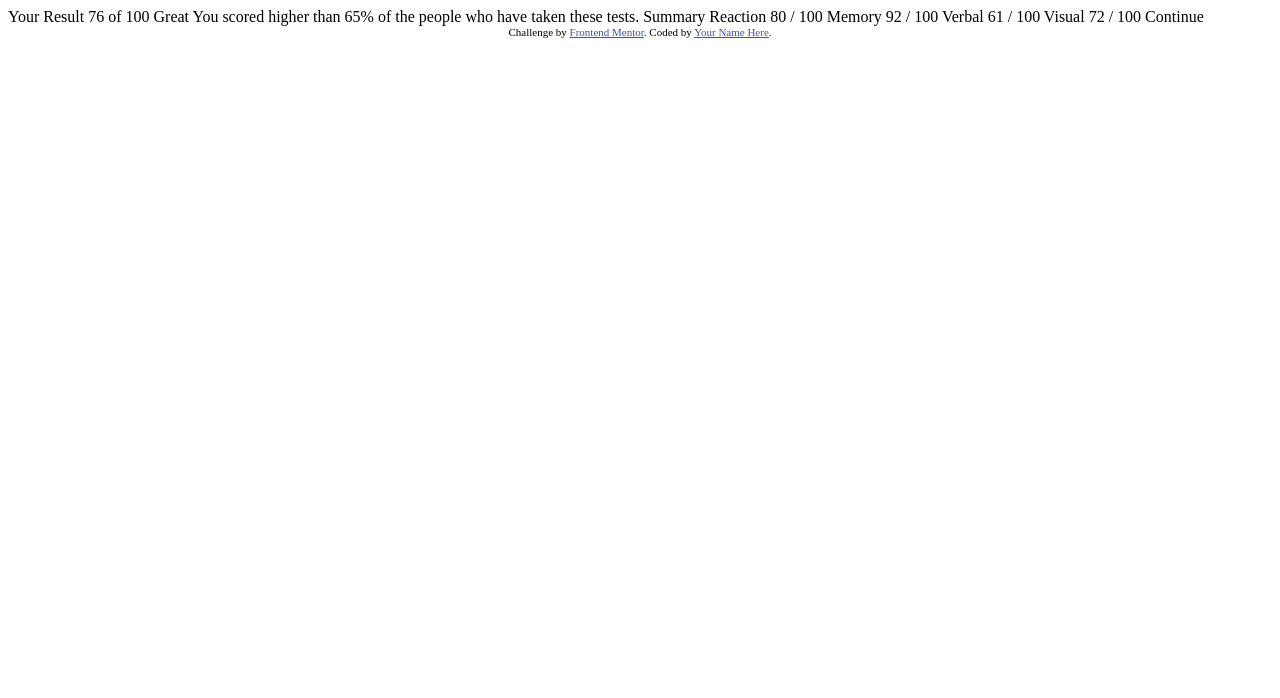
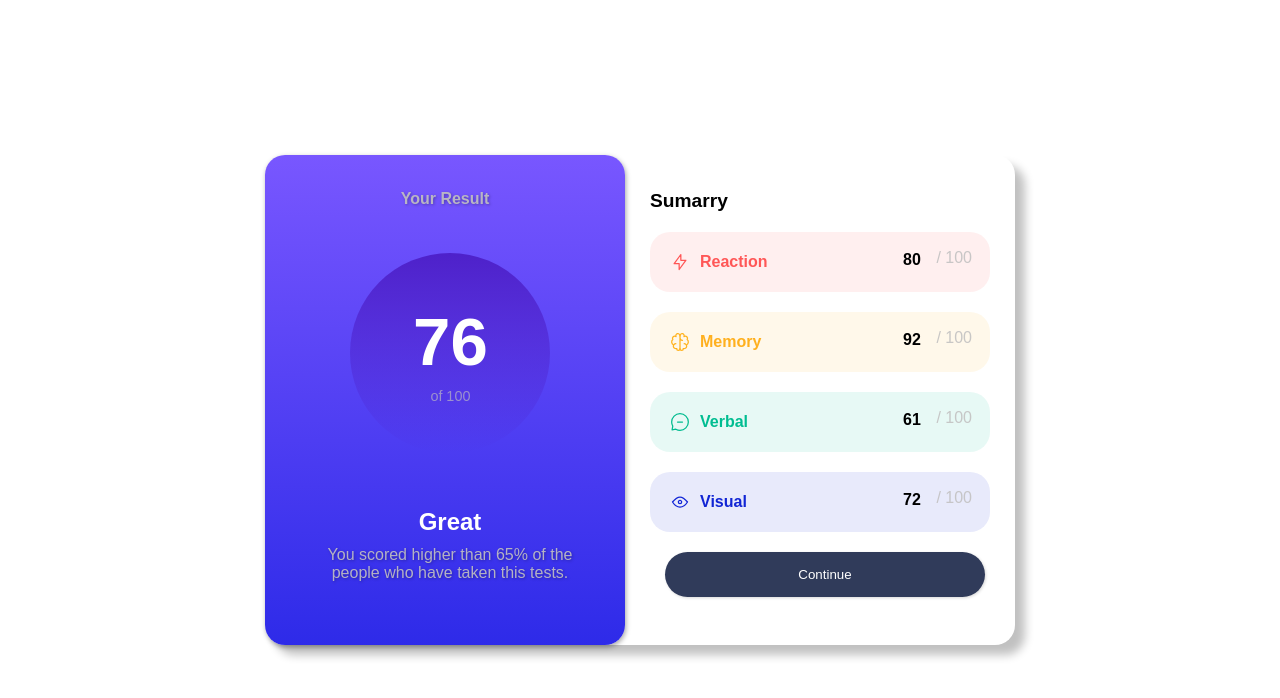
Before and after one commit to ethandaniell/desafios-net, a plain HTML site: page summary/index.html in a window 1280 px wide. Drawn offline with Linux system fonts and the light colour scheme.

Commit message:
Finalizei o desafio Sumarry

```diff
--- a/summary/index.html
+++ b/summary/index.html
@@ -2,46 +2,57 @@
 <html lang="en">
 <head>
   <meta charset="UTF-8">
-  <meta name="viewport" content="width=device-width, initial-scale=1.0"> <!-- displays site properly based on user's device -->
+  <meta name="viewport" content="width=device-width, initial-scale=1.0">
+  <title>Sumarry</title>
 
-  <link rel="icon" type="image/png" sizes="32x32" href="./assets/images/favicon-32x32.png">
+  <link rel="shortcut icon" href="assets/images/favicon-32x32.png" type="image/x-icon">
+  <link rel="stylesheet" href="styles/style.css">
+  <link rel="stylesheet" href="styles/media-query.css">
+</head>
 
-  <title>Frontend Mentor | Results summary component</title>
+<!--Fazendo esse projeto com pouco conhecimento em programação, por isso, talvez não será executado da maneira mais correta-->
 
-  <!-- Feel free to remove these styles or customise in your own stylesheet 👍 -->
-  <style>
-    .attribution { font-size: 11px; text-align: center; }
-    .attribution a { color: hsl(228, 45%, 44%); }
-  </style>
-</head>
 <body>
-
-  Your Result
-  76
-  of 100
-
-  Great
-  You scored higher than 65% of the people who have taken these tests.
-
-  Summary
-
-  Reaction
-  80 / 100
-
-  Memory
-  92 / 100
-
-  Verbal
-  61 / 100
-
-  Visual
-  72 / 100
-
-  Continue
-
-  <div class="attribution">
-    Challenge by <a href="https://www.frontendmentor.io?ref=challenge" target="_blank">Frontend Mentor</a>.
-    Coded by <a href="#">Your Name Here</a>.
-  </div>
+  <main>
+    <section id="results">
+      <h1>Your Result</h1>
+      <div id="numcircle">
+        <p id="n76">76</p>
+        <p id="n100">of 100</p>
+      </div>
+      <div id="score">
+        <p id="p1">Great</p>
+        <p id="p2">You scored higher than 65% of the people who have taken this tests.</p>
+      </div>
+    </section>
+    <section id="sumarry">
+      <h1>Sumarry</h1>
+      <div class="box" style="background: hsla(0, 100%, 67%, 0.094);">
+        <img src="assets/images/icon-reaction.svg">
+        <p class="name" style="color: hsl(0, 100%, 67%);">Reaction</p>
+        <p class="numbl">80</p>
+        <p class="num">/ 100</p>
+      </div>
+      <div class="box" style="background: hsla(39, 100%, 56%, 0.094)">
+        <img src="assets/images/icon-memory.svg">
+        <p class="name" style="color: hsl(39, 100%, 56%);">Memory</p>
+        <p class="numbl">92</p>
+        <p class="num">/ 100</p>
+      </div>
+      <div class="box" style="background: hsla(166, 100%, 37%, 0.094);">
+        <img src="assets/images/icon-verbal.svg">
+        <p class="name" style="color: hsl(166, 100%, 37%);">Verbal</p>
+        <p class="numbl">61</p>
+        <p class="num">/ 100</p>
+      </div>
+      <div class="box" style="background: hsla(234, 85%, 45%, 0.094);">
+        <img src="assets/images/icon-visual.svg">
+        <p class="name" style="color: hsl(234, 85%, 45%);">Visual</p>
+        <p class="numbl">72</p>
+        <p class="num">/ 100</p>
+      </div>
+    </section>
+    <button>Continue</button>
+  </main>
 </body>
 </html>
--- /dev/null
+++ b/summary/styles/media-query.css
@@ -0,0 +1,82 @@
+@media screen and (min-width: 568px) {
+    * {
+        padding: 0px;
+        margin: 0px;
+    }
+
+    main {
+        width: 750px;
+        height: 490px;
+        border-radius: 20px;
+        box-shadow: 10px 10px 10px rgba(0, 0, 0, 0.249);
+
+        position: absolute;
+        top: 50%;
+        left: 50%;
+
+        transform: translate(-50%, -50%);
+    }
+
+    main section#results {
+        float: left;
+        width: 360px;
+        height: 490px;
+        border-radius: 20px;
+    }
+
+    section#results h1 {
+        margin-top: 15px;
+        font-size: 1em;
+    }
+
+    section#results div#numcircle {
+        width: 200px;
+        height: 200px;
+        border-radius: 50%;
+        margin-left: -55px;
+    }
+
+    section#results div#numcircle p#n76 {
+        margin-top: 30px;
+        font-size: 4.2em;
+    }
+
+    section#results div#numcircle p#n100 {
+        font-size: .9em;
+    }
+
+    section#results div#score {
+        margin-top: 300px;
+        text-align: center;
+    }
+
+    section#results div#score p#p1 {
+        font-size: 1.5em;
+    }
+
+    section#sumarry {
+        float: right;
+        width: 365px;
+        margin-top: 15px;
+    }
+
+    section#sumarry div.box {
+        width: 340px;
+        height: 60px;
+    }
+
+    section#sumarry div.box img {
+        margin-top: 20px;
+    }
+
+    section#sumarry p.numbl {
+        margin-left: 253px;
+    }
+
+    button {
+        float: right;
+        margin-top: -20px;
+        margin-right: 30px;
+        width: 320px;
+    }
+}
--- /dev/null
+++ b/summary/styles/style.css
@@ -0,0 +1,133 @@
+* {
+    margin: 0px;
+    padding: 0px;
+    font-family: Arial, Helvetica, sans-serif;
+}
+
+body {
+    height: 100vh;
+    width: 96vw;
+}
+
+main section#results {
+    position: relative;
+    background-image: linear-gradient(to top,hsl(241, 81%, 54%), hsl(252, 100%, 67%));
+    height: 290px;
+    border-bottom-left-radius: 35px;
+    border-bottom-right-radius: 35px;
+    box-shadow: 1px 2px 5px rgba(0, 0, 0, 0.352);
+}
+
+section#results h1 {
+    text-align: center;
+    text-shadow: 1px 1px 3px rgba(0, 0, 0, 0.285);
+    color: rgba(194, 193, 193, 0.9);
+    font-size: small;
+    margin-bottom: 10px;
+    padding-top: 20px;
+}
+
+section#results div#numcircle {
+    position: absolute;
+    top: 20%;
+    left: 39%;
+
+    text-align: center;
+    background-image: linear-gradient(to top, hsla(241, 72%, 46%, 0), hsla(256, 72%, 46%, 1));
+    border-radius: 50%;
+    width: 100px;
+    height: 100px;
+}
+
+section#results div#numcircle p#n76 {
+    color: white;
+    font-size: 2.2em;
+    margin-bottom: 8px;
+    padding-top: 20px;
+    font-weight: bolder;
+}
+
+section#results div#numcircle p#n100 {
+    color: rgba(194, 193, 193, 0.642);
+    font-size: small;
+    font-weight: lighter;
+}
+
+section#results div#score {
+    margin-top: 150px;
+    padding-left: 40px;
+    padding-right: 30px;
+}
+
+section#results div#score p#p1 {
+    text-align: center;
+    color: white;
+    margin-bottom: 10px;
+    font-weight: bolder;
+    font-size: large;
+}
+
+section#results div#score p#p2 {
+    color: rgba(194, 193, 193, 0.9);
+    text-shadow: 1px 1px 3px rgba(0, 0, 0, 0.285);
+    font-weight: lighter;
+}
+
+section#sumarry {
+    margin-bottom: 20px;
+    margin-left: 25px;
+}
+
+section#sumarry h1 {
+    margin-top: 20px;
+    margin-bottom: 20px;
+    font-size: 1.2em;
+}
+
+section#sumarry div.box {
+    border-radius: 20px;
+    width: 390px;
+    height: 70px;
+    margin-bottom: 20px;
+}
+
+section#sumarry div.box img {
+    margin-top: 25px;
+    margin-left: 20px;
+}
+
+section#sumarry div.box p.name {
+    font-weight: bold;
+    margin-left: 50px;
+    margin-top: -23px;
+}
+
+section#sumarry p.numbl {
+    font-weight: bold;
+    margin-top: -20px;
+    margin-left: 310px;
+}
+
+section#sumarry p.num {
+    color: rgba(194, 193, 193, 0.9);
+    text-align: right;
+    margin-top: -20px;
+    margin-right: 18px;
+}
+
+button {
+    width: 380px;
+    height: 45px;
+    border-radius: 25px;
+    margin-bottom: 20px;
+    margin-left: 30px;
+    border: none;
+    box-shadow: 1px 1px 3px rgba(0, 0, 0, 0.158);
+    color: white;
+    background:  hsl(224, 30%, 27%);
+}
+
+button:hover {
+    background: hsl(241, 100%, 89%);
+    color: black;
+}
```
Also changed, not shown: summary/data.json (deleted, +0 -22 lines), summary/design/active-states.jpg (deleted), summary/design/desktop-preview.jpg (deleted), 3 other files.
